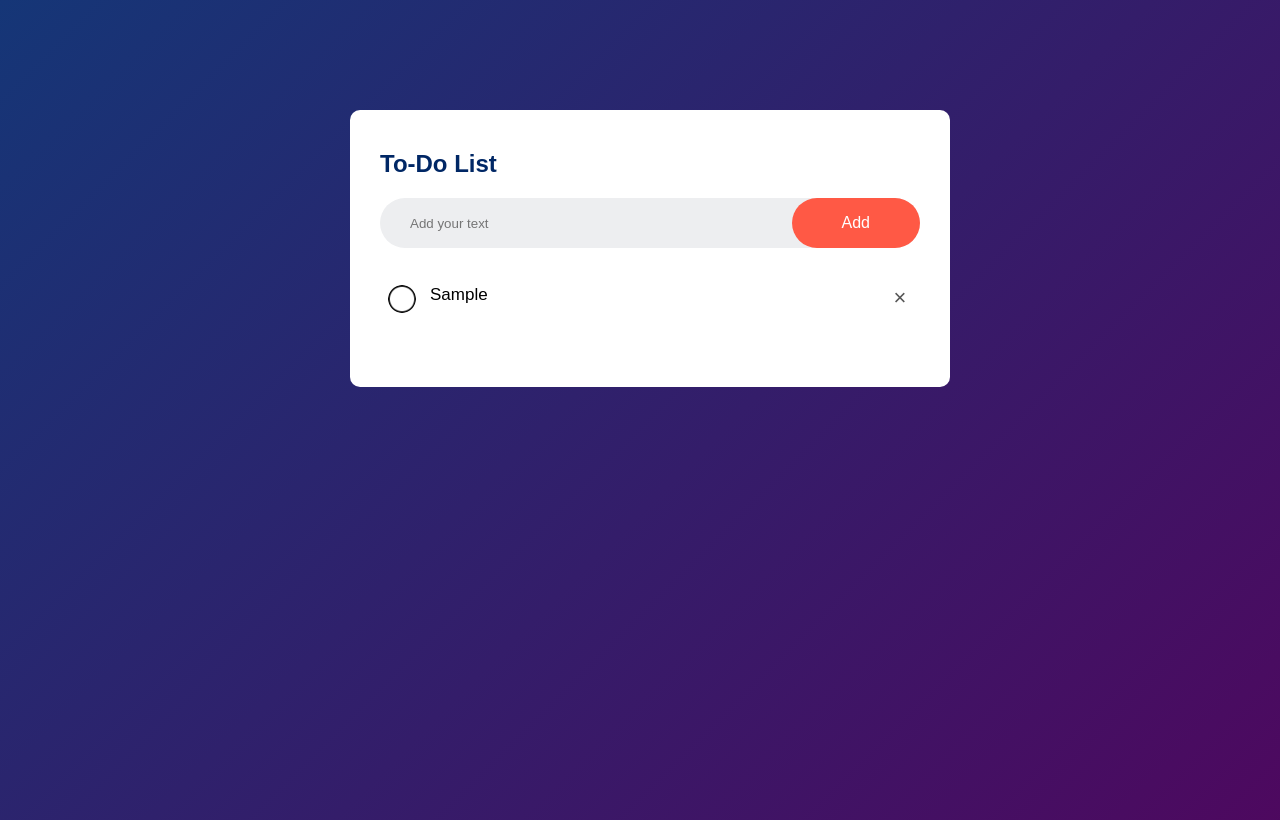
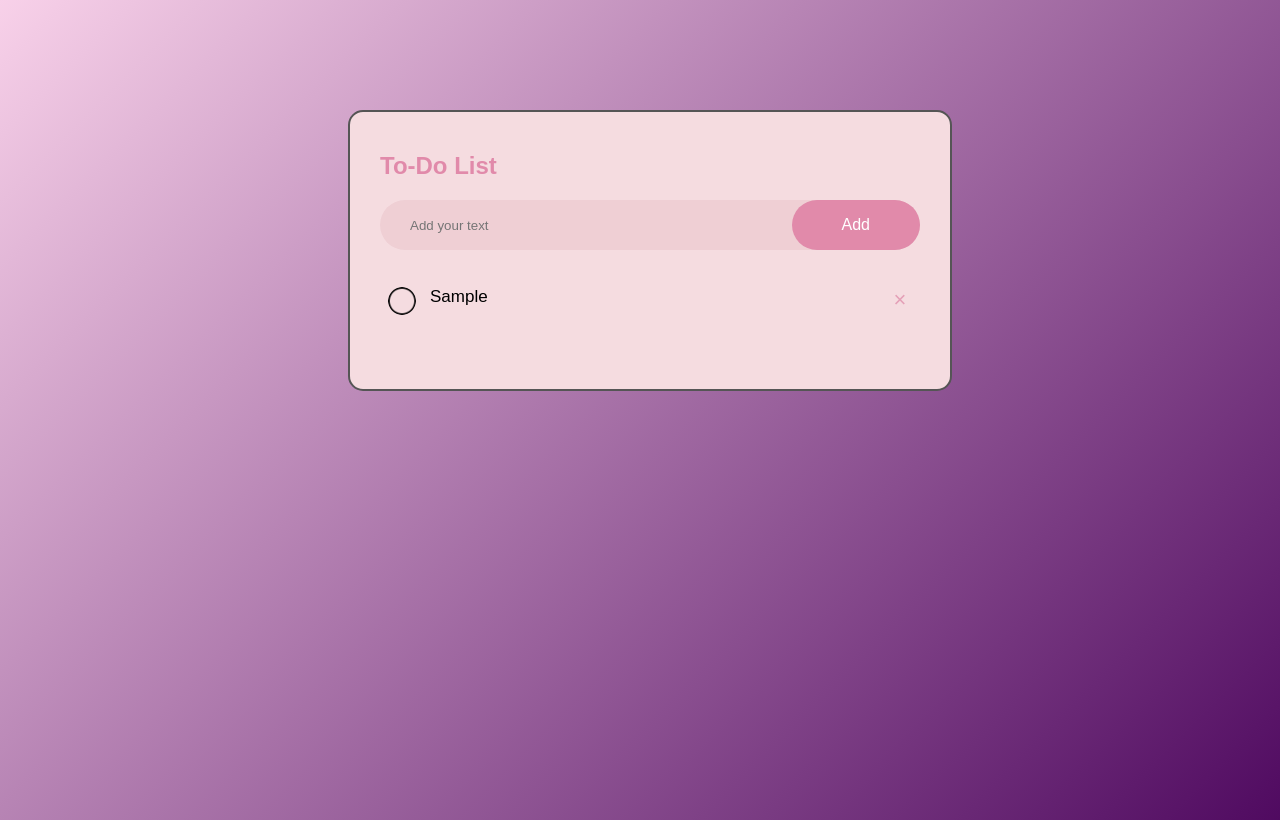
Before and after one commit to CheesySloth/ToDo, a plain HTML site: page index.html in a window 1280 px wide. Both pictures are taken after typing "Sample" into the empty fields and a click on the button "Add". Drawn offline with Linux system fonts and the light colour scheme.

Commit message:
Made the colours pink, added border and made enter work as click

```diff
--- a/index.html
+++ b/index.html
@@ -10,7 +10,7 @@
                 <h2>To-Do List </h2>
                 <div class="row">
                     <input type="text" id = "input-box" placeholder="Add your text">
-                    <button onclick="addTask()">Add</button>
+                    <button id="add-button" onclick="addTask()">Add</button>
                 </div>
                 <ul id="list-container">
                 </ul>
--- a/script.js
+++ b/script.js
@@ -1,5 +1,7 @@
 const inputBox = document.getElementById("input-box")
 const listContainer = document.getElementById("list-container")
+var input = document.getElementById("input-box")
+
 function addTask(){
     if(inputBox.value === '') {
         alert("Oops! You didn't write anything!")
@@ -34,4 +36,15 @@ function saveData(){
 function showTask(){
     listContainer.innerHTML = localStorage.getItem("data");
 }
+
+
 showTask();
+
+input.addEventListener("keypress", function(e){
+    if(e.key!=="Enter"){
+        return;
+    }
+    e.preventDefault();
+    document.getElementById("add-button").click();
+}
+);
--- a/style.css
+++ b/style.css
@@ -7,19 +7,22 @@
 .container{
     width: 100%;
     min-height: 100vh;
-    background: linear-gradient(135deg, #153677, #4e085f);
+    background: linear-gradient(135deg, #f8d1e9, #4e085f);
     padding: 10px;
 }
 .todo-app{
     width: 100%;
     max-width: 540px;
-    background: #fff;
+    background: #F5DCE0;
     margin: 100px auto 20px;
     padding: 40px 30px 70px;
-    border-radius: 10px;
+    border-radius: 15px;
+    border-color: #555;
+    border-width: 2px;
+    border-style: solid;
 }
 .todo-app h2{
-    color: #002765;
+    color: #E18AAA;
     display: flex;
     align-items: center;
     margin-bottom: 20px;
@@ -28,7 +31,7 @@
     display: flex;
     align-items: center;
     justify-content:space-between;
-    background: #edeef0;
+    background: #EFCFD4;
     border-radius: 30px;
     padding-left: 20px;
     margin-bottom: 25px;
@@ -46,7 +49,7 @@ button {
     padding: 16px 50px;
     color: #fff;
     cursor: pointer;
-    background: #ff5945;
+    background: #E18AAA;
     border-radius: 40px;
     font-size: 16px;
 }
@@ -84,11 +87,11 @@ ul li span{
     width: 40px;
     height: 40px;
     font-size: 22px;
-    color: #555;
+    color: #E4A0B7;
     line-height: 40px;
     text-align: center;
     border-radius: 50%;
 }
 ul li span::hover{
- background: #edeef0;
+ background: #EFCFD4;
 }
```
Also changed, not shown: 1 other file.
